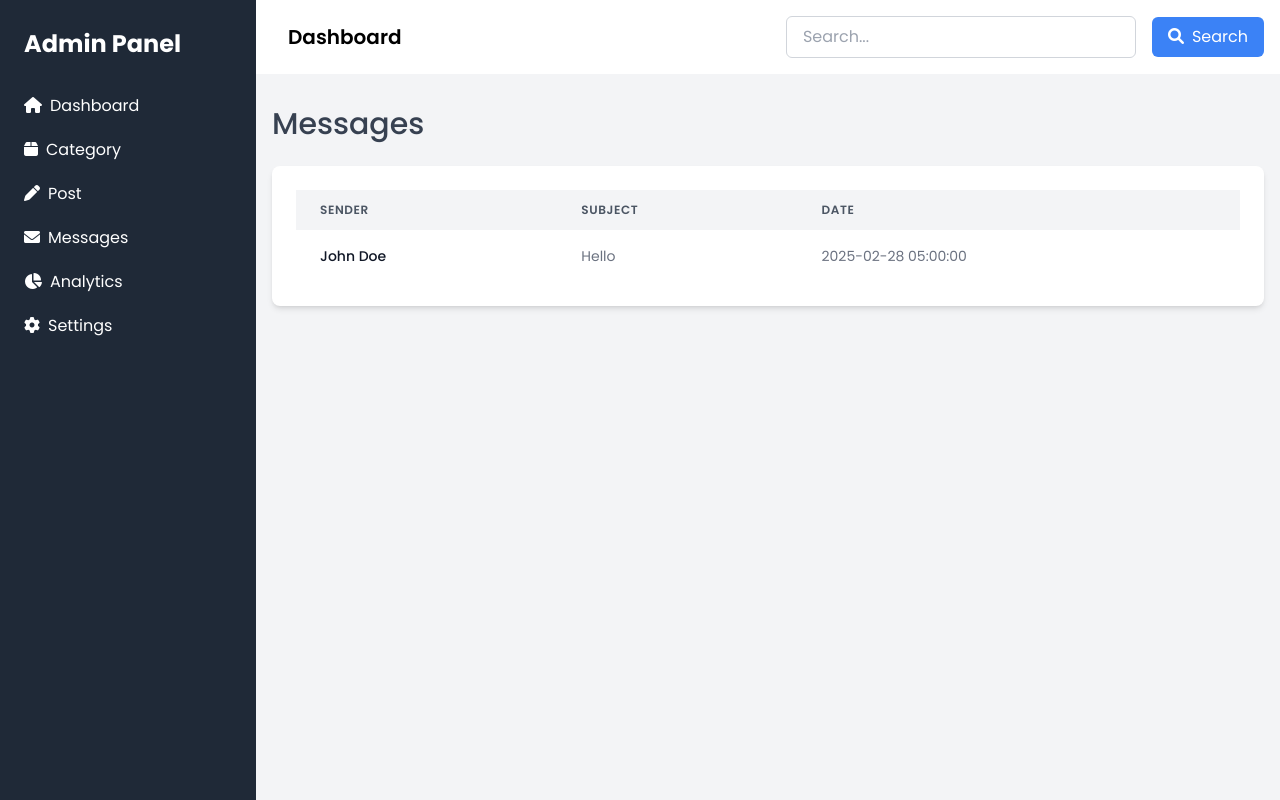
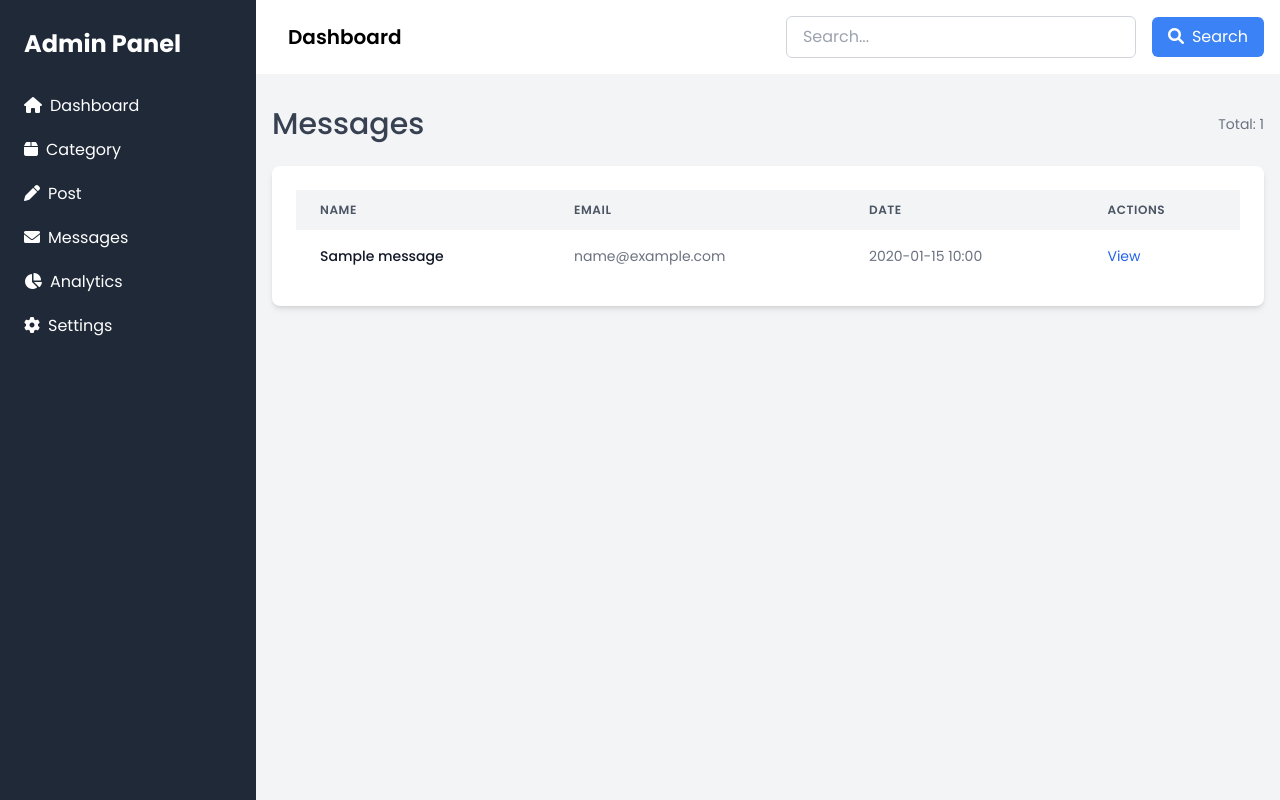
Before and after one commit to 1dev-hridoy/Simple-Blog-Website, a PHP site: page /admin/messages.php in a window 1280 px wide. Run offline with PHP 8.4, Linux system fonts and the light colour scheme; tables that the repository leaves empty hold one stand-in row (values such as "Sample post"); some libraries are stand-ins or nearby versions.

Commit message:
fetch and display messages from the database with improved UI; add message details modal and close functionality

```diff
--- a/admin/messages.php
+++ b/admin/messages.php
@@ -1,7 +1,24 @@
-<?php include 'includes/__header__.php'; ?>
+<?php
+include 'includes/__header__.php';
+include '../server/dbcon.php';
+
+$current_datetime = "2025-03-02 16:36:22";
+$current_user = "hridoy09bg";
+
+try {
+    $stmt = $pdo->query("SELECT * FROM messages ORDER BY created_at DESC");
+    $messages = $stmt->fetchAll();
+} catch(PDOException $e) {
+    $error = "Error fetching messages: " . $e->getMessage();
+}
+?>
+
 <main class="flex-1 overflow-x-hidden overflow-y-auto bg-gray-100">
     <div class="container mx-auto px-4 py-8">
-        <h3 class="text-gray-700 text-3xl font-medium mb-6">Messages</h3>
+        <div class="flex justify-between items-center mb-6">
+            <h3 class="text-gray-700 text-3xl font-medium">Messages</h3>
+            <span class="text-sm text-gray-500">Total: <?php echo count($messages); ?></span>
+        </div>
 
         <div class="bg-white shadow-md rounded-lg p-6 mb-8">
             <div class="overflow-x-auto">
@@ -9,24 +26,51 @@
                     <thead>
                         <tr class="bg-gray-100">
                             <th class="px-6 py-3 text-left text-xs font-semibold text-gray-600 uppercase tracking-wider">
-                                Sender
+                                Name
                             </th>
                             <th class="px-6 py-3 text-left text-xs font-semibold text-gray-600 uppercase tracking-wider">
-                                Subject
+                                Email
                             </th>
                             <th class="px-6 py-3 text-left text-xs font-semibold text-gray-600 uppercase tracking-wider">
                                 Date
                             </th>
+                            <th class="px-6 py-3 text-left text-xs font-semibold text-gray-600 uppercase tracking-wider">
+                                Actions
+                            </th>
                         </tr>
                     </thead>
                     <tbody id="messageTable" class="bg-white divide-y divide-gray-200">
-                        <!-- Messages will be dynamically inserted here -->
-                        <tr onclick="openMessageModal('John Doe', 'Hello', 'This is a sample message.', '2025-02-28 05:00:00')">
-                            <td class="px-6 py-4 whitespace-nowrap text-sm font-medium text-gray-900">John Doe</td>
-                            <td class="px-6 py-4 whitespace-nowrap text-sm text-gray-500">Hello</td>
-                            <td class="px-6 py-4 whitespace-nowrap text-sm text-gray-500">2025-02-28 05:00:00</td>
-                        </tr>
-                        <!-- Add more messages similarly -->
+                        <?php if(!empty($messages)): ?>
+                            <?php foreach($messages as $message): ?>
+                            <tr class="hover:bg-gray-50 cursor-pointer transition-colors">
+                                <td class="px-6 py-4 whitespace-nowrap text-sm font-medium text-gray-900">
+                                    <?php echo htmlspecialchars($message['name']); ?>
+                                </td>
+                                <td class="px-6 py-4 whitespace-nowrap text-sm text-gray-500">
+                                    <?php echo htmlspecialchars($message['email']); ?>
+                                </td>
+                                <td class="px-6 py-4 whitespace-nowrap text-sm text-gray-500">
+                                    <?php echo date('Y-m-d H:i', strtotime($message['created_at'])); ?>
+                                </td>
+                                <td class="px-6 py-4 whitespace-nowrap text-sm text-gray-500">
+                                    <button onclick="openMessageModal(
+                                        '<?php echo htmlspecialchars(addslashes($message['name'])); ?>',
+                                        '<?php echo htmlspecialchars(addslashes($message['email'])); ?>',
+                                        '<?php echo htmlspecialchars(addslashes($message['message'])); ?>',
+                                        '<?php echo date('Y-m-d H:i', strtotime($message['created_at'])); ?>'
+                                    )" class="text-blue-600 hover:text-blue-900">
+                                        View
+                                    </button>
+                                </td>
+                            </tr>
+                            <?php endforeach; ?>
+                        <?php else: ?>
+                            <tr>
+                                <td colspan="4" class="px-6 py-4 text-center text-gray-500">
+                                    No messages found
+                                </td>
+                            </tr>
+                        <?php endif; ?>
                     </tbody>
                 </table>
             </div>
@@ -44,20 +88,30 @@
         <div class="inline-block align-bottom bg-white rounded-lg text-left overflow-hidden shadow-xl transform transition-all sm:my-8 sm:align-middle sm:max-w-lg sm:w-full">
             <div class="bg-white px-4 pt-5 pb-4 sm:p-6 sm:pb-4">
                 <div class="sm:flex sm:items-start">
-                    <div class="mt-3 text-center sm:mt-0 sm:ml-4 sm:text-left">
-                        <h3 class="text-lg leading-6 font-medium text-gray-900">Message Details</h3>
-                        <div class="mt-2">
-                            <p class="text-sm text-gray-500"><strong>Sender:</strong> <span id="messageSender">John Doe</span></p>
-                            <p class="text-sm text-gray-500"><strong>Subject:</strong> <span id="messageSubject">Hello</span></p>
-                            <p class="text-sm text-gray-500"><strong>Date:</strong> <span id="messageDate">2025-02-28 05:00:00</span></p>
-                            <p class="text-sm text-gray-500 mt-4"><strong>Message:</strong></p>
-                            <p class="text-sm text-gray-500" id="messageContent">This is a sample message.</p>
+                    <div class="mt-3 text-center sm:mt-0 sm:ml-4 sm:text-left w-full">
+                        <h3 class="text-lg leading-6 font-medium text-gray-900 mb-4">Message Details</h3>
+                        <div class="mt-2 space-y-3">
+                            <p class="text-sm text-gray-500">
+                                <strong>From:</strong>
+                                <span id="messageSender"></span>
+                                (<span id="messageEmail" class="text-blue-600"></span>)
+                            </p>
+                            <p class="text-sm text-gray-500">
+                                <strong>Date:</strong>
+                                <span id="messageDate"></span>
+                            </p>
+                            <div class="mt-4">
+                                <strong class="text-sm text-gray-500">Message:</strong>
+                                <p class="text-sm text-gray-500 mt-2 p-4 bg-gray-50 rounded-lg" id="messageContent"></p>
+                            </div>
                         </div>
                     </div>
                 </div>
             </div>
             <div class="bg-gray-50 px-4 py-3 sm:px-6 sm:flex sm:flex-row-reverse">
-                <button type="button" class="w-full inline-flex justify-center rounded-md border border-gray-300 shadow-sm px-4 py-2 bg-white text-base font-medium text-gray-700 hover:bg-gray-50 focus:outline-none focus:ring-2 focus:ring-offset-2 focus:ring-gray-500 sm:mt-0 sm:w-auto sm:text-sm" onclick="closeMessageModal()">
+                <button type="button"
+                        class="w-full inline-flex justify-center rounded-md border border-gray-300 shadow-sm px-4 py-2 bg-white text-base font-medium text-gray-700 hover:bg-gray-50 focus:outline-none focus:ring-2 focus:ring-offset-2 focus:ring-gray-500 sm:mt-0 sm:w-auto sm:text-sm"
+                        onclick="closeMessageModal()">
                     Close
                 </button>
             </div>
@@ -66,9 +120,9 @@
 </div>
 
 <script>
-function openMessageModal(sender, subject, content, date) {
+function openMessageModal(sender, email, content, date) {
     document.getElementById('messageSender').innerText = sender;
-    document.getElementById('messageSubject').innerText = subject;
+    document.getElementById('messageEmail').innerText = email;
     document.getElementById('messageContent').innerText = content;
     document.getElementById('messageDate').innerText = date;
     document.getElementById('messageModal').classList.remove('hidden');
@@ -77,6 +131,15 @@ function openMessageModal(sender, subject, content, date) {
 function closeMessageModal() {
     document.getElementById('messageModal').classList.add('hidden');
 }
+
+// Close modal when clicking outside
+document.addEventListener('click', function(event) {
+    const modal = document.getElementById('messageModal');
+    const modalContent = modal.querySelector('.inline-block');
+    if (event.target === modal) {
+        closeMessageModal();
+    }
+});
 </script>
 
 <?php include 'includes/__footer__.php'; ?>
```
